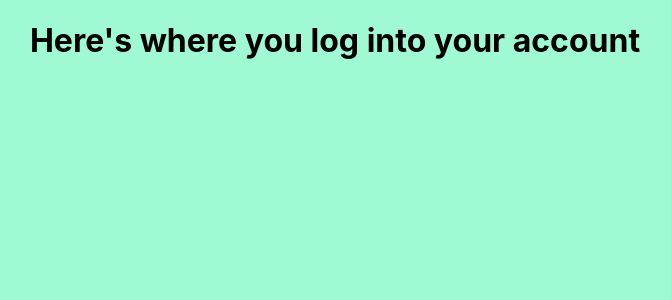
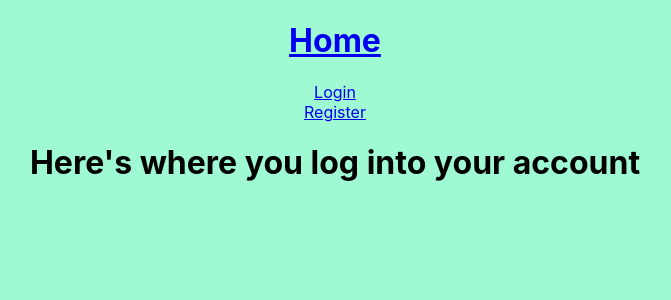
Before and after one commit to sergio-prgm/sudoku-app, a React (Vite) app: page /login in a window 1280 px wide. Shown: the top 300 px of the page, without its empty margins (305-976 px from the left). Built offline with nearby package versions, Linux system fonts and the light colour scheme.

Commit message:
Feat: add header global header

```diff
--- a/src/App.jsx
+++ b/src/App.jsx
@@ -6,10 +6,12 @@
 import Login from '@/pages/Login/Login'
 import Register from '@/pages/Register/Register'
 import NotFound from '@/pages/NotFound/NotFound'
+import Header from '@/components/Header/Header'
 
 function App () {
   return (
     <div className="App">
+      <Header />
       <Switch>
         <Route component={Home} path='/' />
         <Route component={Register} path='/register' />
--- /dev/null
+++ b/src/components/Header/Header.jsx
@@ -0,0 +1,14 @@
+import { Link } from 'wouter'
+
+export default function Header () {
+  return (
+    <header>
+      <h1>
+        <Link to='/'>Home</Link>
+      </h1>
+      <Link to='/login' >Login</Link>
+      <br />
+      <Link to='/register' >Register</Link>
+    </header>
+  )
+}
--- a/src/components/SudokuBoard/SudokuBoard.jsx
+++ b/src/components/SudokuBoard/SudokuBoard.jsx
@@ -6,7 +6,6 @@
 export default function SudokuBoard () {
   const [, params] = useRoute('/sudoku/:dif/:index')
   const { dif: difficulty, index } = params
-  console.log(difficulty)
   const { sudoku } = useSudoku(index, difficulty)
 
   const renderit = () => {
```
